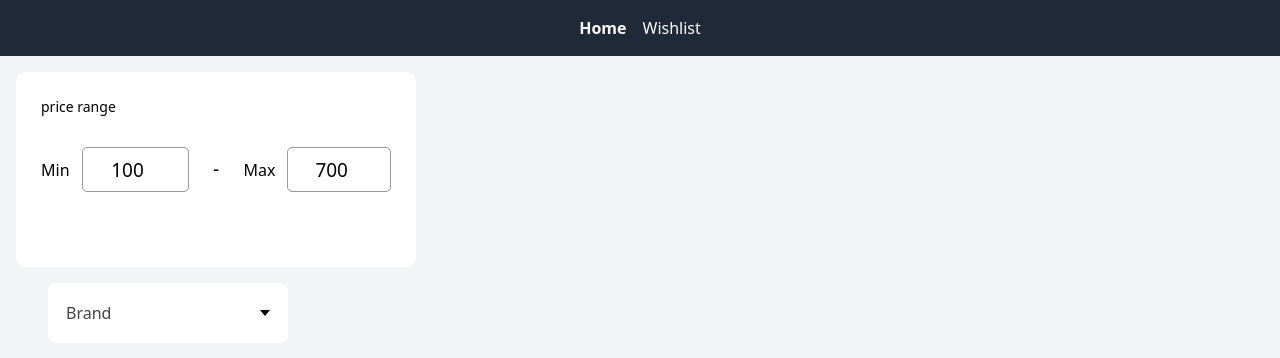
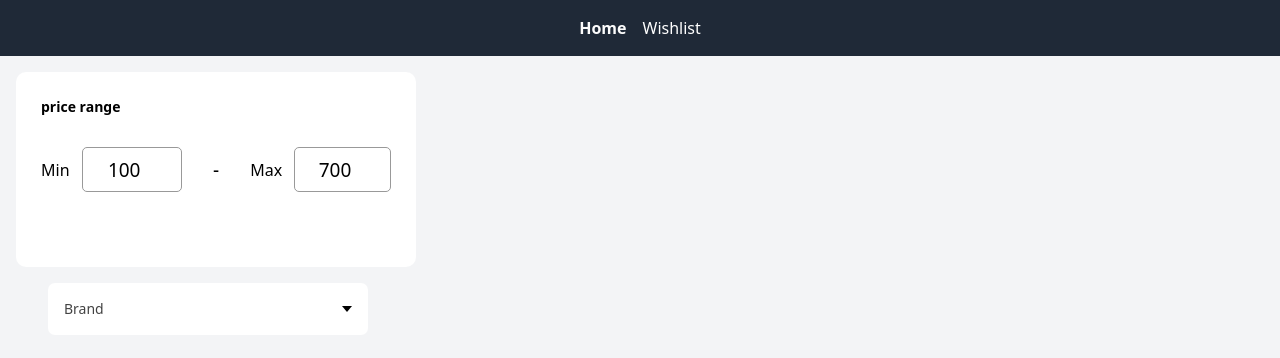
Before and after one commit to kabakadev/sneakers-project-app, a website: page index.html in a window 1280 px wide. Drawn offline with Linux system fonts and the light colour scheme; no server answers.

Commit message:
adds styles to make filter element more compact

```diff
--- a/index.html
+++ b/index.html
@@ -33,22 +33,32 @@
         <div class="flex flex-col space-y-4 items-start">
           <div class="wrapper">
             <header>
-              <p class="text-sm">price range</p>
+              <p class="text-sm font-semibold mb-2">price range</p>
             </header>
-            <div class="price-input">
-              <div class="field">
-                <span>Min</span>
-                <input type="number" class="input-min" value="100" />
+            <div class="price-input flex items-center">
+              <div class="field mr-2">
+                <label>Min</label>
+                <input
+                  type="number"
+                  class="input-min text-xs p-1 w-20"
+                  value="100"
+                />
               </div>
-              <div class="separator">-</div>
-              <div class="field">
-                <span>Max</span>
-                <input type="number" class="input-max" value="700" />
+              <div class="separator text-sm">-</div>
+              <div class="field ml-2">
+                <label>Max</label>
+                <input
+                  type="number"
+                  class="input-max text-xs p-1 w-20"
+                  value="700"
+                />
               </div>
             </div>
           </div>
-          <div class="dropdown">
-            <div class="select">
+          <div class="dropdown w-full">
+            <div
+              class="select p-2 text-sm border rounded cursor-pointer bg-gray-50"
+            >
               <span class="selected">Brand</span>
               <div class="caret"></div>
             </div>
```
Also changed, not shown: src/output.css.
